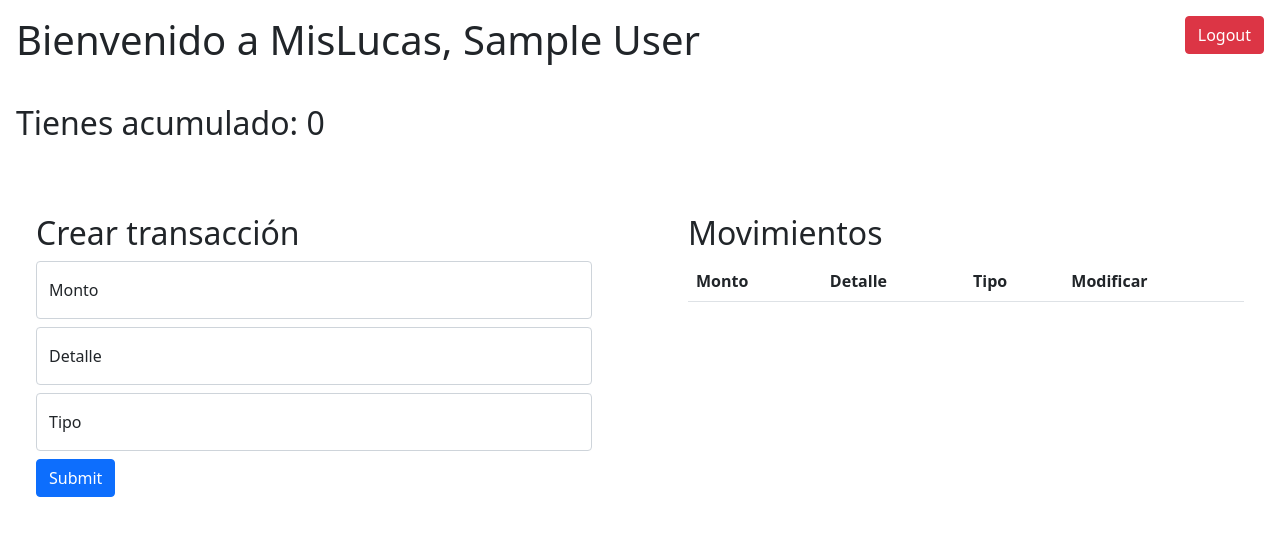
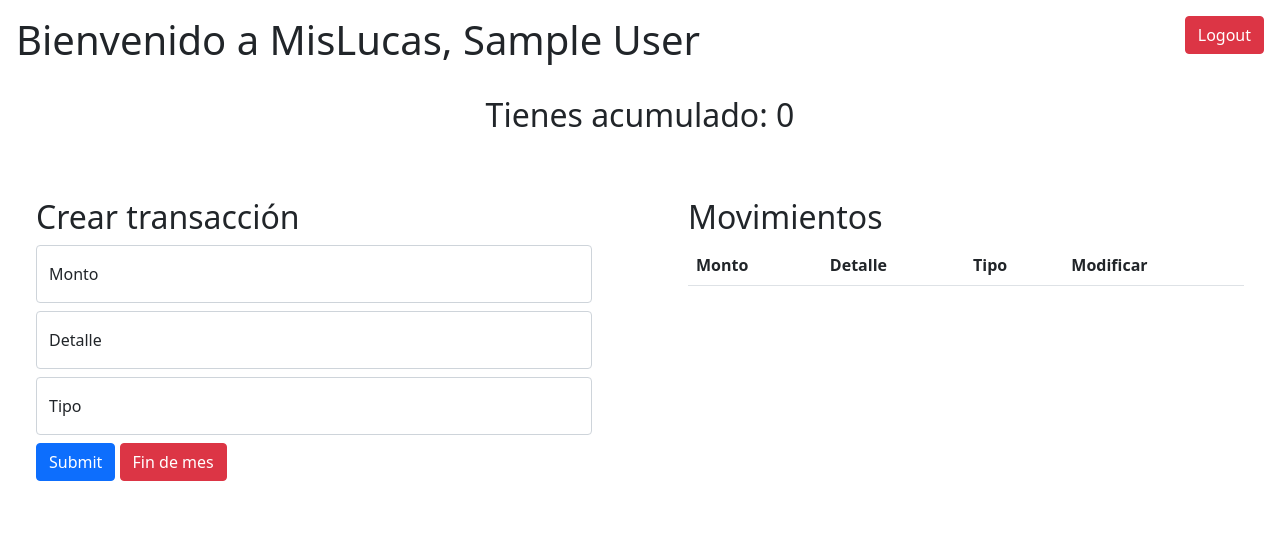
Before and after one commit to aaronvanoordt/MisLucas, a Flask app: page /dashboard in a window 1280 px wide. Shown: the top 536 px of the page. Run offline with Flask 2, Linux system fonts and the light colour scheme; the visitor is signed in with stand-in values (Sample User, id 1); data comes from the database, SQL or seed files in the repository; data that the repository does not hold is empty.

Commit message:
Buttons added
Más botones para dashboard, falta darles funcionalidad

```diff
--- a/templates/dashboard.html
+++ b/templates/dashboard.html
@@ -8,7 +8,7 @@
     </div>
 </div>
 
-<h2 class=' d-flex p-3'> Tienes acumulado: {{current_user.total}} </h2>
+<h2 class=' p-2 text-center'> Tienes acumulado: {{current_user.total}} </h2>
 
 <div class="row">
     <div class="col-6 p-5">
@@ -32,6 +32,7 @@
             </div>
 
             <input type="submit" value="Submit" class='btn btn-primary'>
+            <input type="button" value="Fin de mes" class='btn btn-primary btn-danger' href="eliminar">
 
         </form>
     </div>
@@ -53,7 +54,10 @@
                     <th>{{i.monto}} </th>
                     <th>{{i.detalle}}</th>
                     <th>{{i.tipo}}</th>
-                    <th> <button class='btn btn-sm btn-outline-secondary'>Editar</button> </th>
+                    <th>
+                        <button class='btn btn-sm btn-outline-secondary'>Editar</button>
+                        <button class='btn btn-sm btn-outline-secondary'>Eliminar</button>
+                    </th>
                 </tr>
                 {%endfor%}
             </tbody>
```
